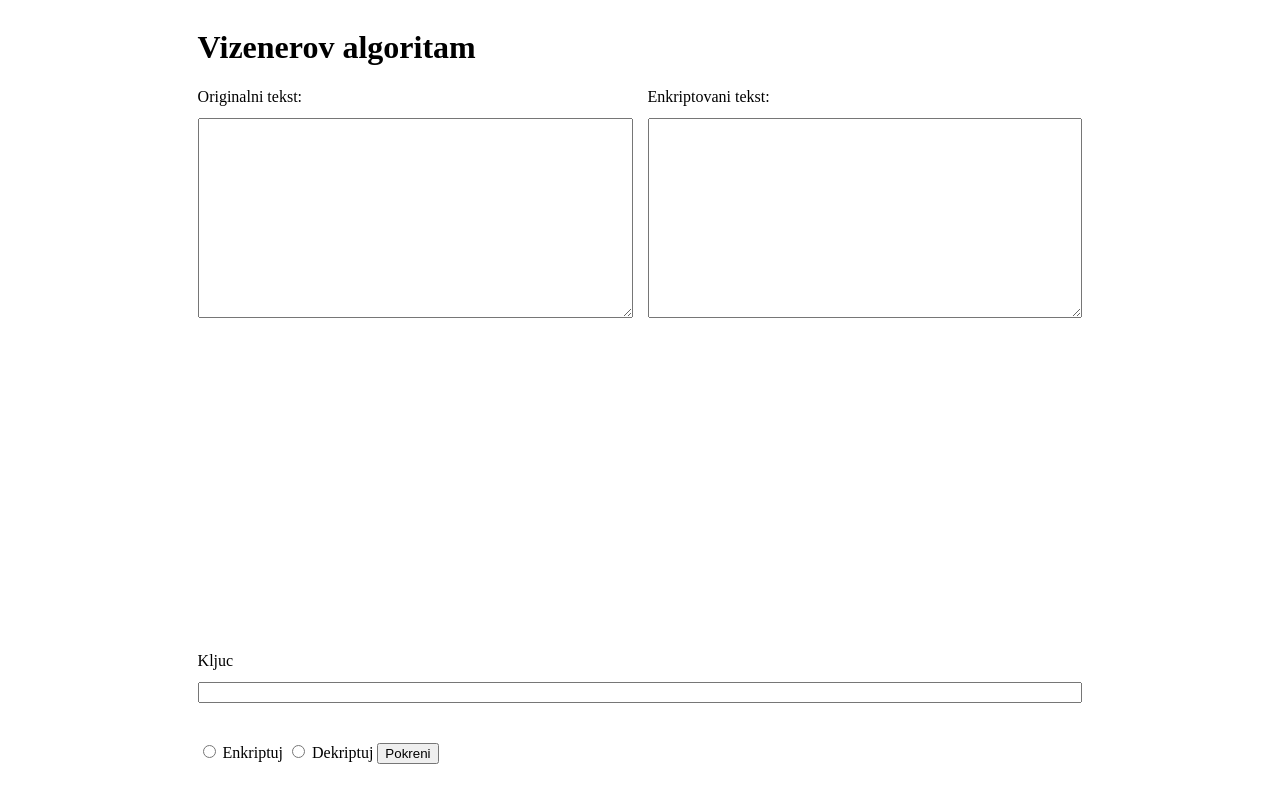
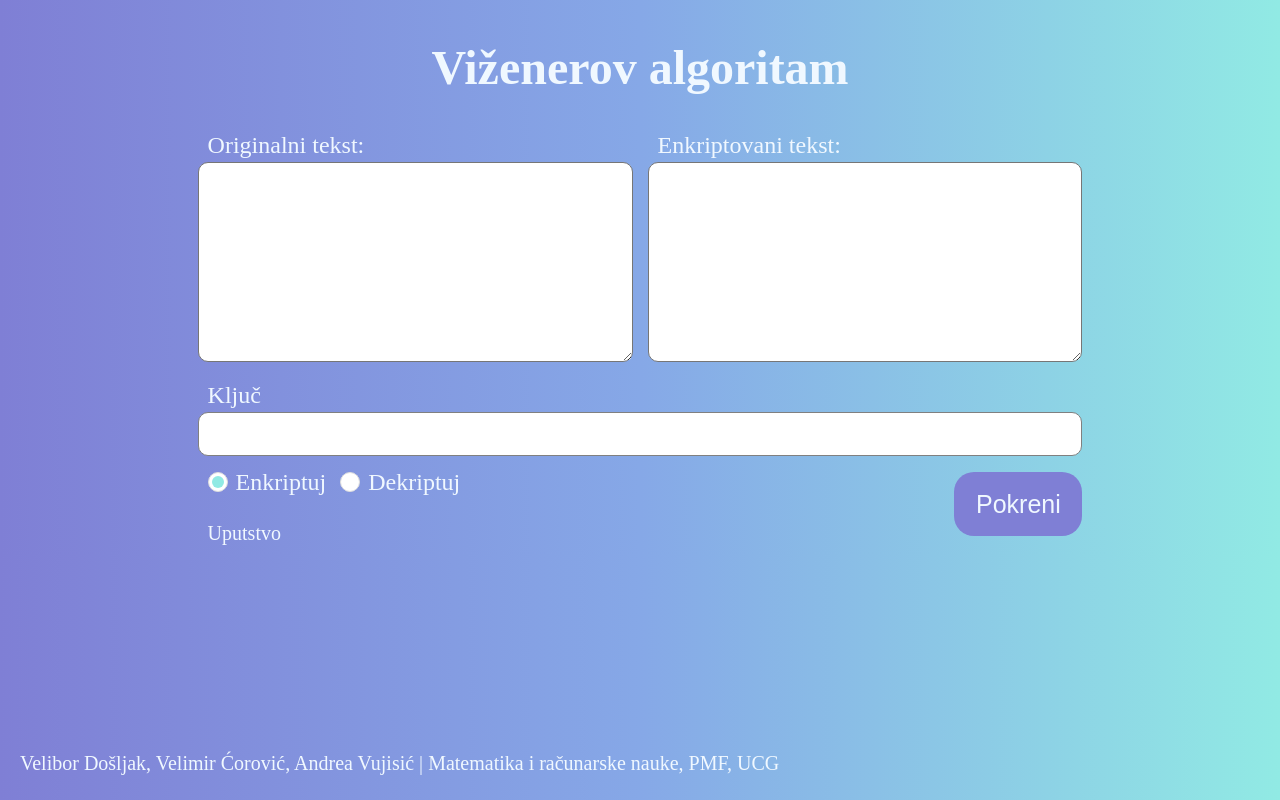
Before and after one commit to nnMan1/vizener-decrypt, a Flask app: page / in a window 1280 px wide. Run offline with Flask 2, Linux system fonts and the light colour scheme.

Commit message:
Finished frontend

```diff
--- a/static/css/css.css
+++ b/static/css/css.css
@@ -2,11 +2,18 @@ body {
     display: grid;
     grid-template-columns: 15% auto 15%;
     grid-template-rows: 80px auto 60px 50px 50px;
+    background-image: linear-gradient(to right, #7F7FD5, #86A8E7, #91EAE4);
+    color: #F0F8FF;
+    min-height: 100%;
 }
 
-  h1 {
+#header {
     grid-row-start: 1;
     grid-column-start: 2;
+    text-align: center;
+    font-size: 3rem;
+    font-weight: bold;
+    margin-top: 2rem;
 }
 
 #commands {
@@ -22,6 +29,7 @@ body {
     grid-template-columns: auto auto;
     grid-template-rows: 30px 200px;
     column-gap: 15px;
+    margin-top: 5%;
 }
 
 #ket_field {
@@ -32,3 +40,134 @@ body {
     display: grid;
     grid-template-rows: 30px auto;
 }
+
+#key_input {
+    border-radius: 10px;
+    padding-left: 1rem;
+    padding-right: 1rem;
+    height: 40px;
+    border: 1px solid gray;
+}
+
+textarea {
+    border-radius: 10px;
+    padding: 1rem;
+}
+
+textarea:focus, #key_input:focus {
+    outline: none;
+    border-color: #91EAE4;
+}
+
+label {
+    font-size: 1.5rem;
+    margin-left: 10px;
+}
+
+#decrypt {
+    margin-left: 50px;
+}
+
+[type="radio"]:checked,
+[type="radio"]:not(:checked) {
+    position: absolute;
+    left: -9999px;
+}
+[type="radio"]:checked + label,
+[type="radio"]:not(:checked) + label
+{
+    position: relative;
+    padding-left: 28px;
+    cursor: pointer;
+    line-height: 20px;
+    display: inline-block;
+}
+[type="radio"]:checked + label:before,
+[type="radio"]:not(:checked) + label:before {
+    content: '';
+    position: absolute;
+    left: 0;
+    top: 0;
+    width: 18px;
+    height: 18px;
+    border: 1px solid #ddd;
+    border-radius: 100%;
+    background: #fff;
+}
+[type="radio"]:checked + label:after,
+[type="radio"]:not(:checked) + label:after {
+    content: '';
+    width: 12px;
+    height: 12px;
+    background: #91EAE4;
+    position: absolute;
+    top: 4px;
+    left: 4px;
+    border-radius: 100%;
+    -webkit-transition: all 0.2s ease;
+    transition: all 0.2s ease;
+}
+[type="radio"]:not(:checked) + label:after {
+    opacity: 0;
+    -webkit-transform: scale(0);
+    transform: scale(0);
+}
+[type="radio"]:checked + label:after {
+    opacity: 1;
+    -webkit-transform: scale(1);
+    transform: scale(1);
+}
+
+button {
+    float: right;
+    height: 4rem;
+    width: 8rem;
+    border-radius: 20px;
+    border: 1px;
+    background-color: #7F7FD5;
+    color: aliceblue;
+    font-size: 25px;
+    cursor: pointer;
+}
+
+button:focus {
+    outline: none;
+}
+
+#directions {
+    grid-row-start: 6;
+    grid-column-start: 2;
+}
+
+#directions-span {
+    font-size: 20px;
+    margin-top: 20px;
+    margin-left: 10px;
+    cursor: pointer;
+}
+
+#use-directions {
+    grid-row-start: 7;
+    grid-column-start: 2;
+    margin-top: 20px;
+    font-size: 20px;
+    background-color: aliceblue;
+    color: black;
+    border-radius: 10px;
+    padding: 1rem;
+}
+
+.mt-1 {
+    margin-top: 1rem;
+}
+
+.hidden {
+    display:none;
+}
+
+#names {
+    position: fixed;
+    bottom: 25px;
+    left: 20px;
+    font-size: 20px;
+}
--- a/static/js/vizener.js
+++ b/static/js/vizener.js
@@ -48,4 +48,8 @@ document.querySelector("button").addEventListener("click", e => {
     } else {
         encrypt()
     }
-})
+});
+
+document.getElementById('directions-span').addEventListener('click', function() {
+   document.querySelector('#use-directions').classList.toggle('hidden');
+});
--- a/templates/index.html
+++ b/templates/index.html
@@ -1,13 +1,15 @@
-<html>
-  <header>
-    <title>Vizener</title>
+<!doctype html>
+<html lang="en">
+<head>
+    <meta charset="UTF-8">
+    <title>Vižener</title>
     <link rel="icon" type="image/png" href="http://example.com/myicon.png">
     <script src="https://ajax.googleapis.com/ajax/libs/jquery/3.4.1/jquery.min.js"></script>
     <link rel="stylesheet" href="{{ url_for('static', filename='css/css.css') }}">
     <script src="{{ url_for('static', filename='js/vizener.js') }}" defer></script>
-  </header>
+</head>
 <body>
-    <h1>Vizenerov algoritam</h1>
+<div id="header">Viženerov algoritam</div>
 
 <div id="text_fields">
     <label for="decrypted_text">Originalni tekst:</label>
@@ -17,16 +19,35 @@
 </div>
 
 <div id="ket_field">
-      <label for="key_input">Kljuc</label>
+    <label for="key_input">Ključ</label>
     <input type="text" name="" id="key_input">
 </div>
 
 <div id="commands">
-      <input type="radio" name="type" value="encrypt" id="encrypt">
+    <input type="radio" name="type" value="encrypt" id="encrypt" checked>
     <label for="encrypt">Enkriptuj</label>
     <input type="radio" name="type" value="decrypt" id="decrypt">
     <label for="decrypt">Dekriptuj</label>
     <button>Pokreni</button>
 </div>
+<div id="directions">
+    <span id="directions-span">Uputstvo</span>
+</div>
+<div id="use-directions" class="hidden">
+    <div>
+        <u>Enkripcija</u>: U polje 'Originalni tekst' unesite tekst i upišite ključ. Ukoliko već nije odabrano,
+        izaberite enkripciju i zatim kliknite dugme 'Pokreni'.
+    </div>
+    <div class="mt-1">
+        <u>Dekripcija</u>: U polje 'Enkriptovani tekst' unesite tekst koji želite da dekriptujete. Ne unosite ključ i
+        označite 'Dekriptuj'. Zatim kliknite dugme 'Pokreni'.
+    </div>
+    <div class="mt-1">
+        <u>Napomena</u>: Koristite engleski alfabet da bi algoritam radio.
+    </div>
+</div>
+<footer id="names">
+    Velibor Došljak, Velimir Ćorović, Andrea Vujisić | Matematika i računarske nauke, PMF, UCG
+</footer>
 </body>
 </html>
```
Lines whose indentation alone changed are shown as unchanged.
